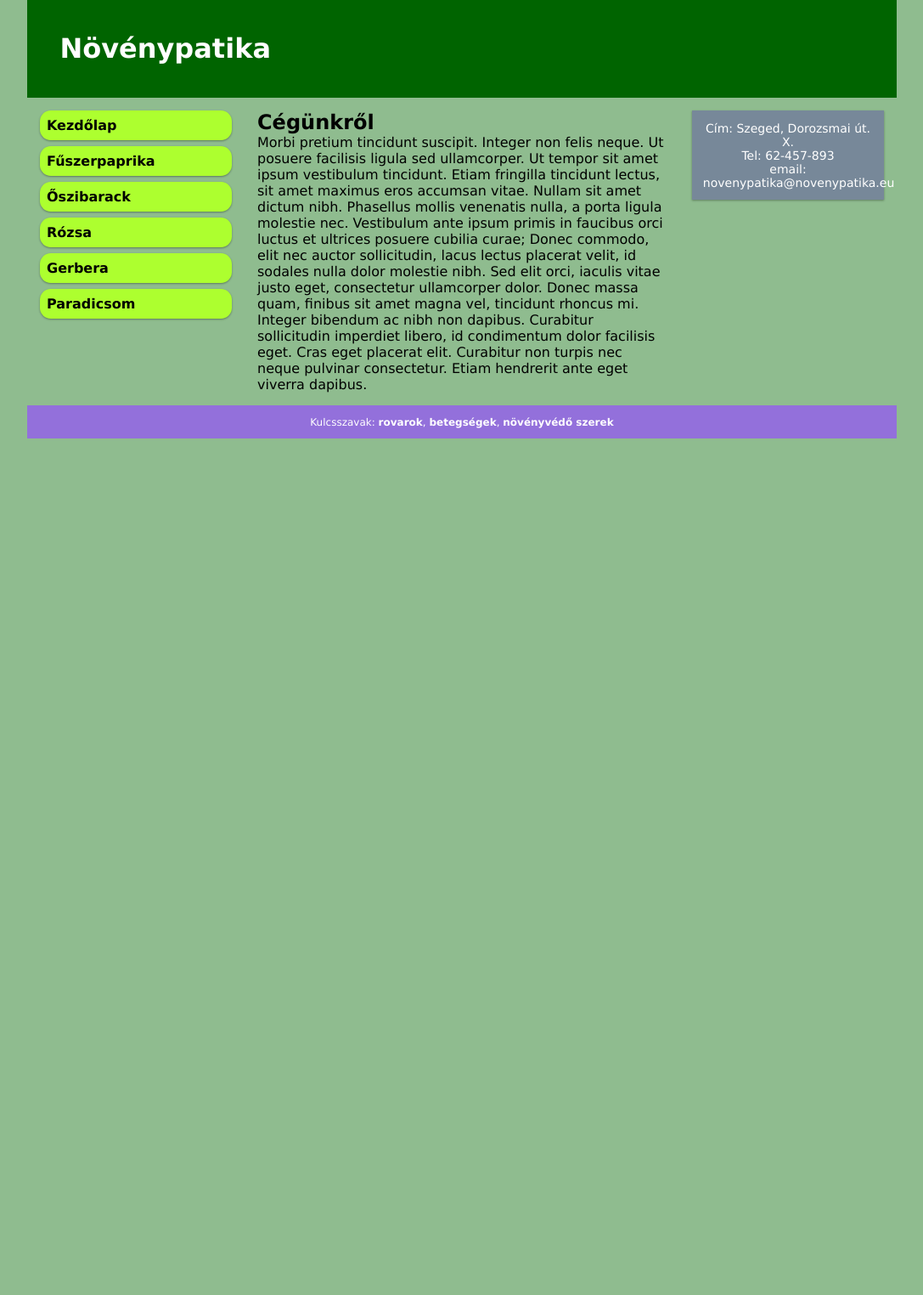
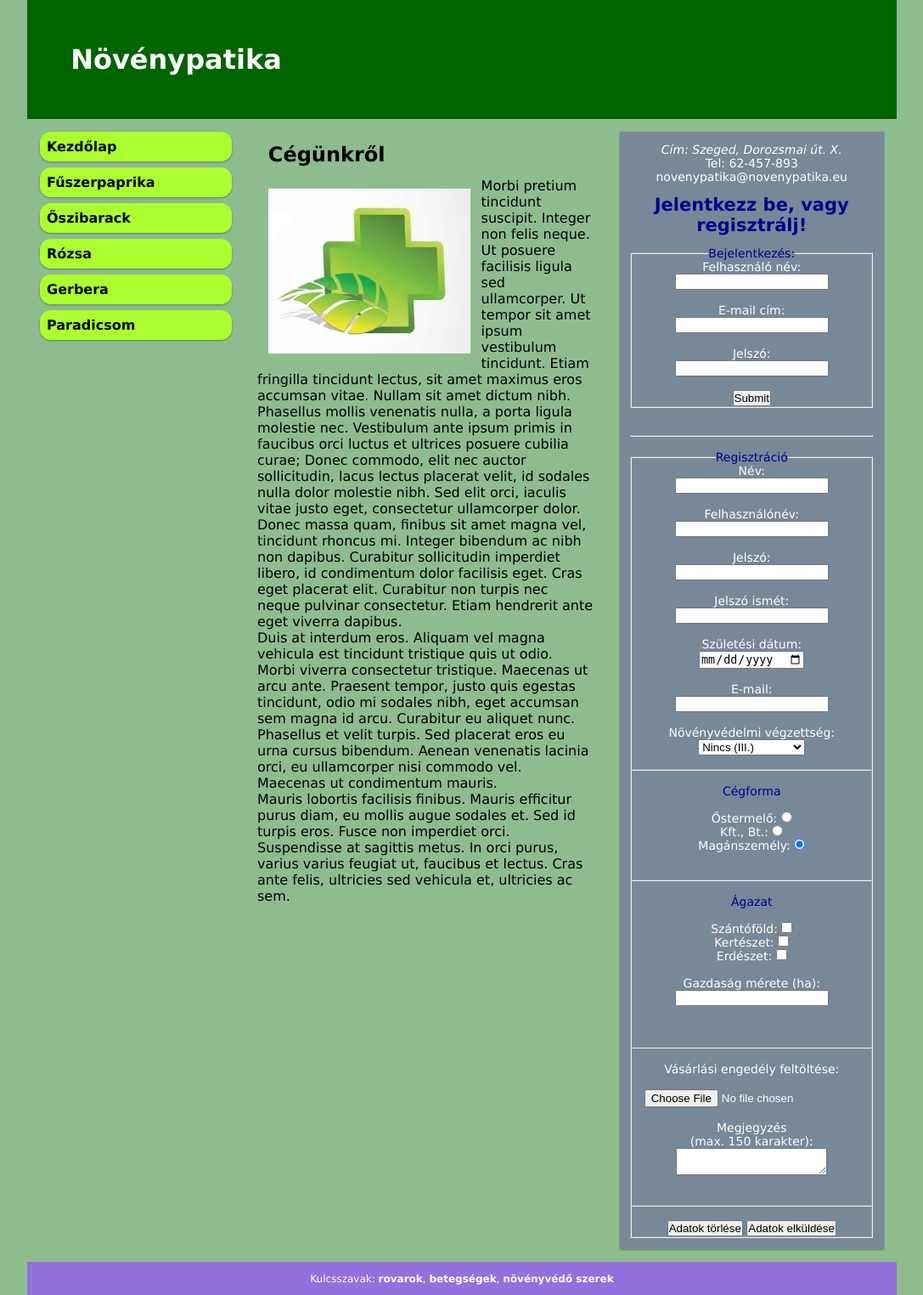
Before and after one commit to Szabolcs1972/NovenyPatika, a PHP site: page / in a window 1280 px wide. Shown: the whole page at 85% size, without its empty margins (96-1183 px from the left). Before the commit the page ends 516 px from the top, so only its background shows below. Run offline with PHP 8.4, Linux system fonts and the light colour scheme.

Commit message:
The seventh commit.

```diff
--- a/css/styles.css
+++ b/css/styles.css
@@ -30,6 +30,11 @@ body {
     background-color: darkgreen;
     color: white;
     padding: 3vw;
+}
+
+.navigation {
+    position: sticky;
+    top: 0;
 }
 
 .navigation ul{
@@ -68,8 +73,13 @@ body {
     background-color: white;
 }
 
+#logo {
+    float: left;
+    margin: 1vw;
+}
+
 .aside {
-    background-color: lightslategray;
+    background-color: lightslategrey;
     padding: 1vw;
     color: #ffffff;
     text-align: center;
@@ -90,6 +100,17 @@ table, th, tr, td {
     border: 1px solid black;
     border-collapse: collapse;
     padding: 1vw;
+}
+
+h1, h2 {margin: 1vw;
+}
+
+aside fieldset, form {
+    text-align: center;
+}
+
+aside h2, legend {
+    color: darkblue;
 }
 
 /* For mobile phones: */
--- a/index.html
+++ b/index.html
@@ -46,17 +46,90 @@
 
     </div>
 -->
-<div class="col-6 col-s-9">
+<div class="col-5 col-s-9">
         <h2 id="elso">Cégünkről</h2>
+        <img id="logo" src="pics/icon.jpg"/>
         <p>Morbi pretium tincidunt suscipit. Integer non felis neque. Ut posuere facilisis ligula sed ullamcorper. Ut tempor sit amet ipsum vestibulum tincidunt. Etiam fringilla tincidunt lectus, sit amet maximus eros accumsan vitae. Nullam sit amet dictum nibh. Phasellus mollis venenatis nulla, a porta ligula molestie nec. Vestibulum ante ipsum primis in faucibus orci luctus et ultrices posuere cubilia curae; Donec commodo, elit nec auctor sollicitudin, lacus lectus placerat velit, id sodales nulla dolor molestie nibh. Sed elit orci, iaculis vitae justo eget, consectetur ullamcorper dolor. Donec massa quam, finibus sit amet magna vel, tincidunt rhoncus mi. Integer bibendum ac nibh non dapibus. Curabitur sollicitudin imperdiet libero, id condimentum dolor facilisis eget. Cras eget placerat elit. Curabitur non turpis nec neque pulvinar consectetur. Etiam hendrerit ante eget viverra dapibus.</p>
+           Duis at interdum eros. Aliquam vel magna vehicula est tincidunt tristique quis ut odio. Morbi viverra consectetur tristique. Maecenas ut arcu ante. Praesent tempor, justo quis egestas tincidunt, odio mi sodales nibh, eget accumsan sem magna id arcu. Curabitur eu aliquet nunc. Phasellus et velit turpis. Sed placerat eros eu urna cursus bibendum. Aenean venenatis lacinia orci, eu ullamcorper nisi commodo vel. Maecenas ut condimentum mauris.</p>
 
+         <p>Mauris lobortis facilisis finibus. Mauris efficitur purus diam, eu mollis augue sodales et. Sed id turpis eros. Fusce non imperdiet orci. Suspendisse at sagittis metus. In orci purus, varius varius feugiat ut, faucibus et lectus. Cras ante felis, ultricies sed vehicula et, ultricies ac sem.</p>
 </div>
 
-<div class="col-3 col-s-12">
+<div class="col-4 col-s-12">
 <div class="aside">
-    <p>Cím: Szeged, Dorozsmai út. X.</p>
+    <aside>
+    <address>Cím: Szeged, Dorozsmai út. X.</address>
     <p>Tel: 62-457-893</p>
-    <p>email: novenypatika@novenypatika.eu</p>
+    <p>novenypatika@novenypatika.eu</p>
+
+    <h2>Jelentkezz be, vagy regisztrálj!</h2>
+    <form action="" method="POST">
+        <fieldset>
+            <legend>Bejelentkezés:</legend>
+            <label for="username">Felhasználó név:</label><br/>
+            <input type="text" id="username" name="username"/><br/><br/>
+            <label for="email">E-mail cím:</label><br/>
+            <input type="email" id="email" name="email"/><br/><br/>
+            <label for="passwd">Jelszó:</label><br/>
+            <input type="password" id="passwd" name="passwd"/><br/><br/>
+            <input type="submit"/>
+        </fieldset>
+    </form>
+
+        <br/><br/><hr/><br/>
+    <form action="" method="POST" enctype="multipart/form-data">
+        <fieldset>
+            <legend>Regisztráció</legend>
+            <label for="full-name">Név:</label><br/>
+            <input type="text" id="full-name" name="full-name" size="20"/><br/><br/>
+            <label for="username">Felhasználónév:</label><br/>
+            <input type="text" name="username" required/><br/><br/>
+            <label>Jelszó:</label><br/>
+            <input type="password" name="passwd" required/><br/><br/>
+            <label>Jelszó ismét:</label><br/>
+            <input type="password" name="passwd-check" required/><br/><br/>
+            <label>Születési dátum:</label><br/>
+            <input type="date" name="date-of-birth" min="1910-01-01"/><br/><br/>
+            <label>E-mail:</label><br/>
+            <input type="email" name="email" required/><br/><br/>
+
+
+        <label for="education">Növényvédelmi végzettség:</label><br/>
+        <select id="education">
+            <option value="white">Fehérkönyves (I.)</option>
+            <option value="green">Zöldkönyves (II.)</option>
+            <option value="none" selected>Nincs (III.)</option>
+        </select><br/><br/><hr/><br/>
+
+       <legend>Cégforma</legend><br/>
+        <label for="op1">Őstermelő:</label>
+        <input type="radio" id="op1" name="firm" value="farmer"/><br/>
+        <label for="op2">Kft., Bt.:</label>
+        <input type="radio" id="op2" name="firm" value="enterprise"/><br/>
+        <label for="op3">Magánszemély:</label>
+        <input type="radio" id="op3" name="firm" value="individual" checked/> <br/>
+            <br/><br/><hr/><br/>
+        <legend>Ágazat</legend><br/>
+        <label for="arable">Szántóföld:</label>
+        <input type="checkbox" id="arable" name="arable" value="arable"/><br/>
+        <label for="garden">Kertészet:</label>
+        <input type="checkbox" id="garden" name="garden" value="garden"/><br/>
+        <label for="forestry">Erdészet:</label>
+        <input type="checkbox" id="forestry" name="forestry" value="forestry"/><br/><br/>
+            <label>Gazdaság mérete (ha):</label><br/>
+            <input type="number" name="area"/><br/><br/>
+            <br/><br/><hr/><br/>
+        <label>Vásárlási engedély feltöltése:</label><br/><br/>
+        <input type="file" name="licence-pic"/><br/><br/>
+
+        <label for="comment">Megjegyzés<br/>(max. 150 karakter):</label> <br/>
+        <textarea id="comment" name="comment" maxlength="150"></textarea> <br/>
+            <br/><br/><hr/><br/>
+        <input type="reset" name="reset-btn" value="Adatok törlése"/>
+        <input type="submit" name="submit-btn" value="Adatok elküldése"/>
+        </fieldset>
+    </form>
+    </aside>
 </div>
 </div>
 </div>
```
